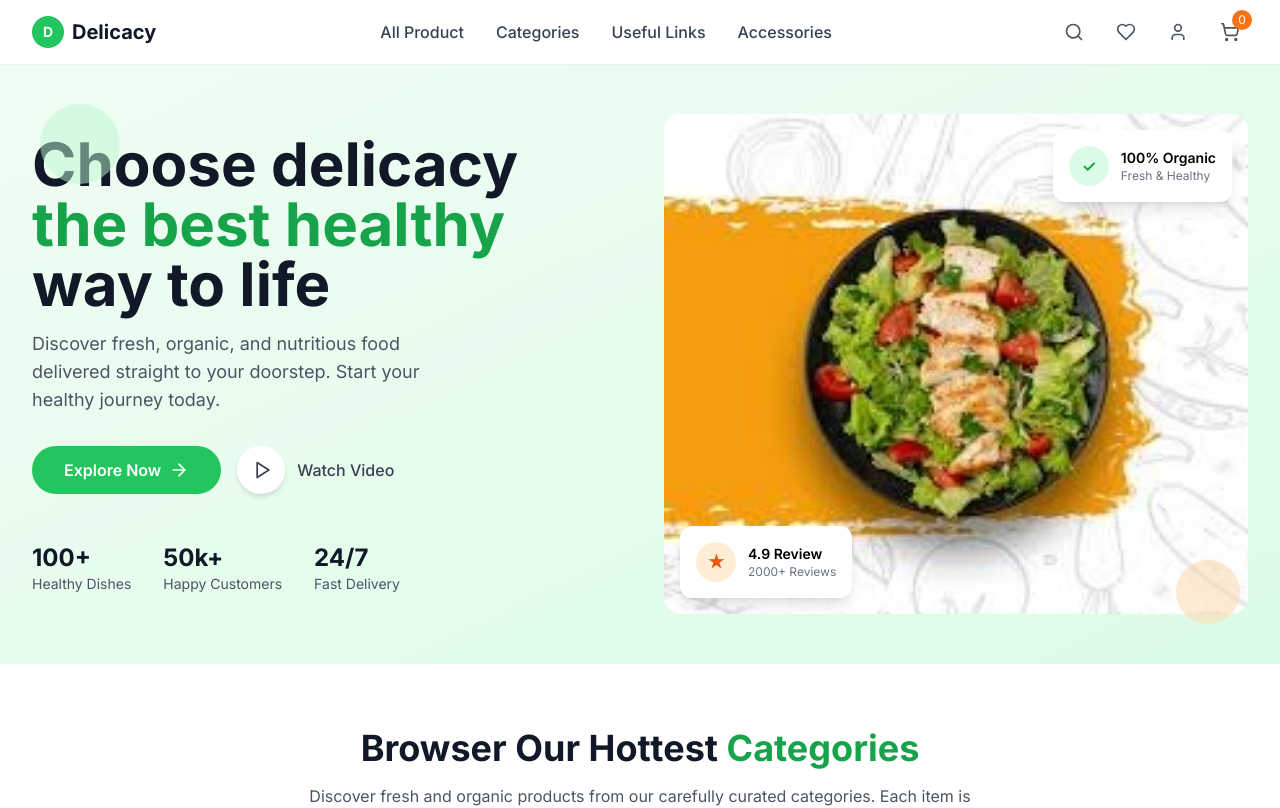
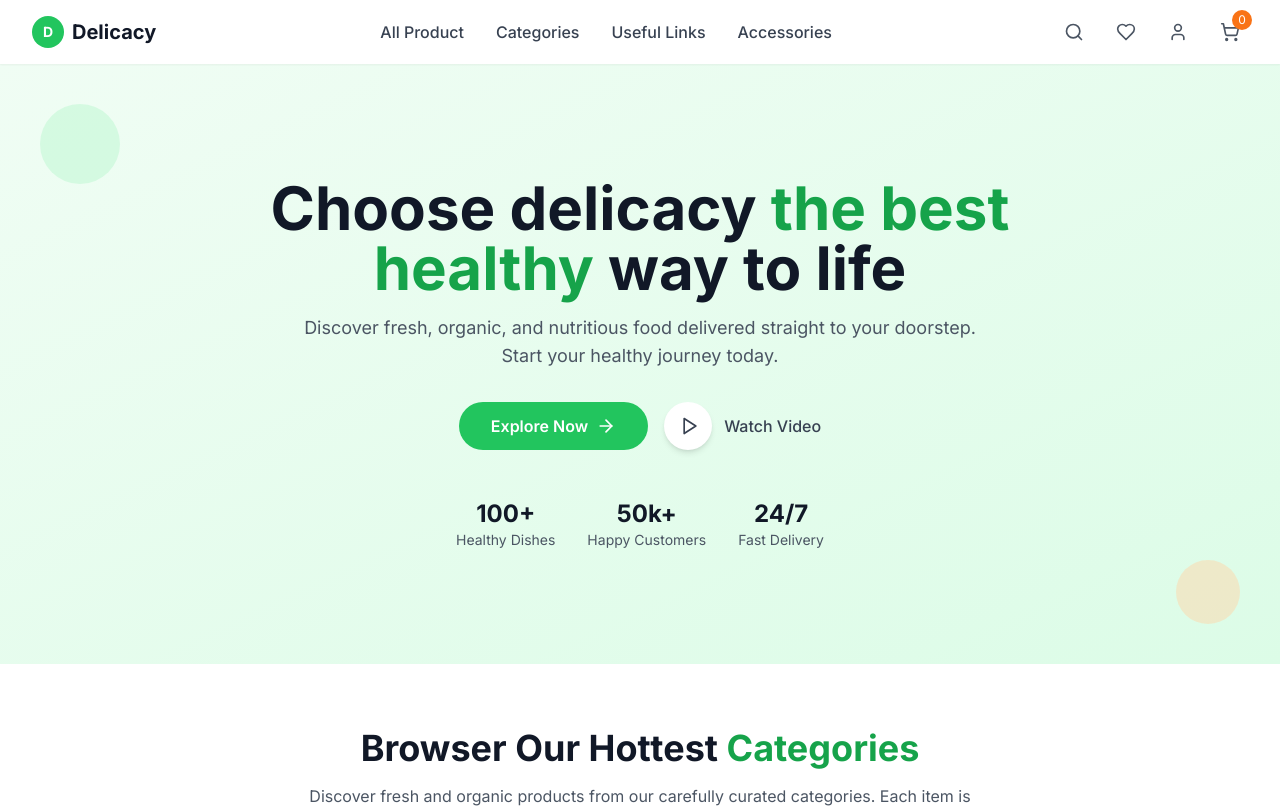
Before and after one commit to uzicodes/Culinary-Canvas, a Next.js app: page / in a window 1280 px wide. Shown: the top 808 px of the page. Built offline with nearby package versions, Linux system fonts and the light colour scheme.

Commit message:
removed the old Hero section image to input the new one

```diff
--- a/src/components/Hero.tsx
+++ b/src/components/Hero.tsx
@@ -1,35 +1,34 @@
 'use client'
 
 import { ArrowRight, Play } from 'lucide-react'
-import Image from 'next/image'
 
 const Hero = () => {
   return (
     <section className="relative bg-gradient-to-br from-green-50 to-green-100 min-h-[600px] flex items-center">
       <div className="container mx-auto px-4 sm:px-6 lg:px-8">
-        <div className="grid lg:grid-cols-2 gap-12 items-center">
-          {/* Left Content */}
-          <div className="space-y-8">
+        <div className="flex justify-center items-center">
+          {/* Content */}
+          <div className="text-center space-y-8 max-w-4xl">
             <div className="space-y-4">
               <h1 className="text-5xl lg:text-6xl font-bold text-gray-900 leading-tight">
                 Choose delicacy{' '}
                 <span className="text-primary-600">the best healthy</span>{' '}
                 way to life
               </h1>
-              <p className="text-lg text-gray-600 max-w-md">
+              <p className="text-lg text-gray-600 mx-auto max-w-2xl">
                 Discover fresh, organic, and nutritious food delivered straight to your doorstep.
                 Start your healthy journey today.
               </p>
             </div>
 
             {/* CTA Buttons */}
-            <div className="flex flex-col sm:flex-row gap-4">
+            <div className="flex flex-col sm:flex-row gap-4 justify-center">
               <button className="bg-primary-500 hover:bg-primary-600 text-white px-8 py-3 rounded-full font-semibold flex items-center justify-center space-x-2 transition-colors">
                 <span>Explore Now</span>
                 <ArrowRight className="w-5 h-5" />
               </button>
 
-              <button className="flex items-center space-x-3 text-gray-700 hover:text-primary-600 transition-colors">
+              <button className="flex items-center justify-center space-x-3 text-gray-700 hover:text-primary-600 transition-colors">
                 <div className="w-12 h-12 bg-white rounded-full flex items-center justify-center shadow-md">
                   <Play className="w-5 h-5 ml-1" />
                 </div>
@@ -38,56 +37,18 @@ const Hero = () => {
             </div>
 
             {/* Stats */}
-            <div className="flex space-x-8 pt-4">
-              <div>
+            <div className="flex justify-center space-x-8 pt-4">
+              <div className="text-center">
                 <div className="text-2xl font-bold text-gray-900">100+</div>
                 <div className="text-sm text-gray-600">Healthy Dishes</div>
               </div>
-              <div>
+              <div className="text-center">
                 <div className="text-2xl font-bold text-gray-900">50k+</div>
                 <div className="text-sm text-gray-600">Happy Customers</div>
               </div>
-              <div>
+              <div className="text-center">
                 <div className="text-2xl font-bold text-gray-900">24/7</div>
                 <div className="text-sm text-gray-600">Fast Delivery</div>
-              </div>
-            </div>
-          </div>
-
-          {/* Right Content - Hero Image */}
-          <div className="relative">
-            <div className="relative w-full h-[500px] rounded-2xl overflow-hidden">
-              <Image
-                src="/1.jpg"
-                alt="Fresh healthy food"
-                fill
-                className="object-cover"
-                priority
-              />
-
-              {/* Floating Cards */}
-              <div className="absolute top-4 right-4 bg-white p-4 rounded-xl shadow-lg">
-                <div className="flex items-center space-x-3">
-                  <div className="w-10 h-10 bg-green-100 rounded-full flex items-center justify-center">
-                    <span className="text-green-600 font-bold">✓</span>
-                  </div>
-                  <div>
-                    <div className="font-semibold text-sm">100% Organic</div>
-                    <div className="text-xs text-gray-500">Fresh & Healthy</div>
-                  </div>
-                </div>
-              </div>
-
-              <div className="absolute bottom-4 left-4 bg-white p-4 rounded-xl shadow-lg">
-                <div className="flex items-center space-x-3">
-                  <div className="w-10 h-10 bg-orange-100 rounded-full flex items-center justify-center">
-                    <span className="text-orange-600 font-bold">★</span>
-                  </div>
-                  <div>
-                    <div className="font-semibold text-sm">4.9 Review</div>
-                    <div className="text-xs text-gray-500">2000+ Reviews</div>
-                  </div>
-                </div>
               </div>
             </div>
           </div>
```
Also changed, not shown: public/1.jpg.
